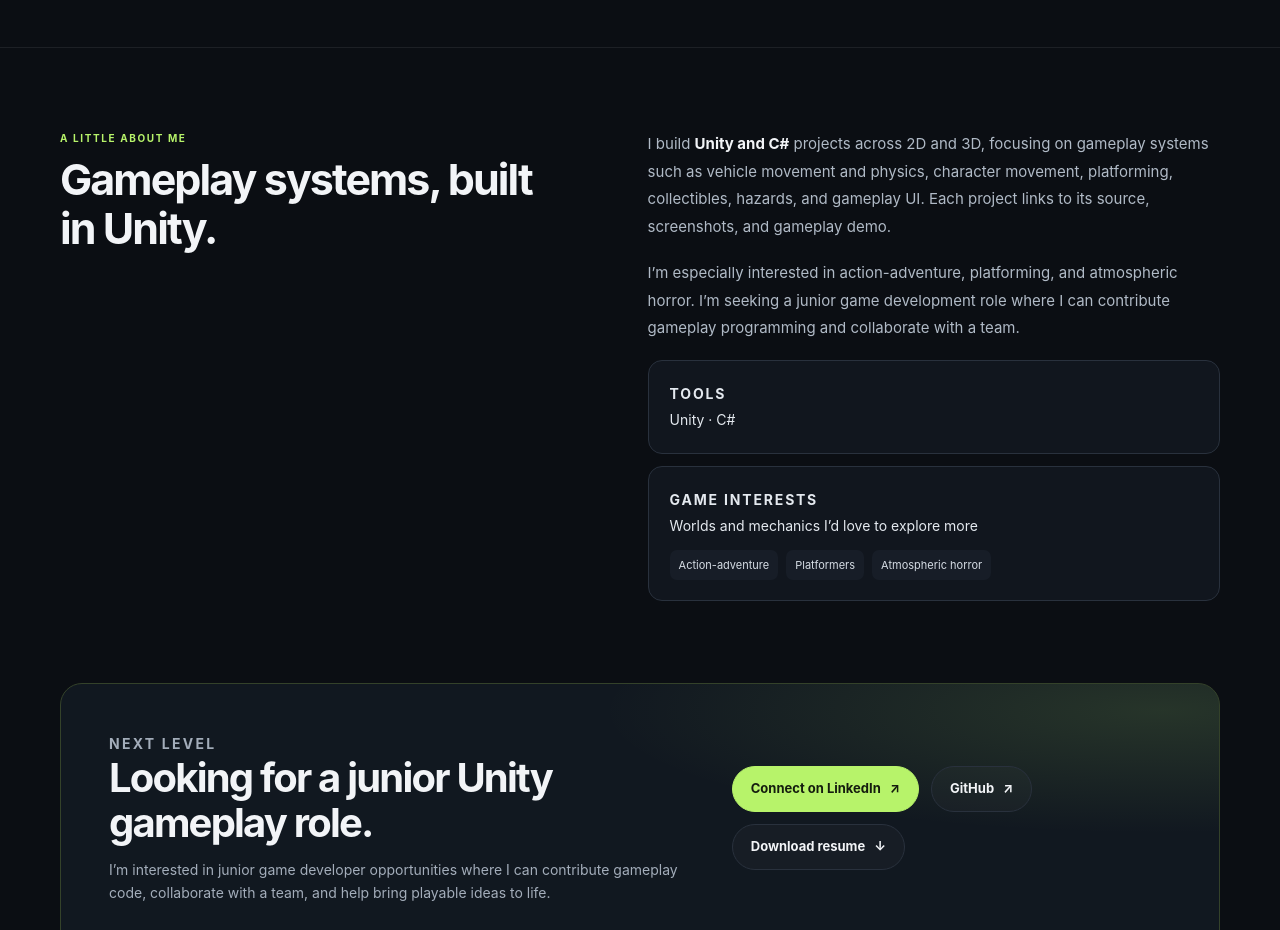
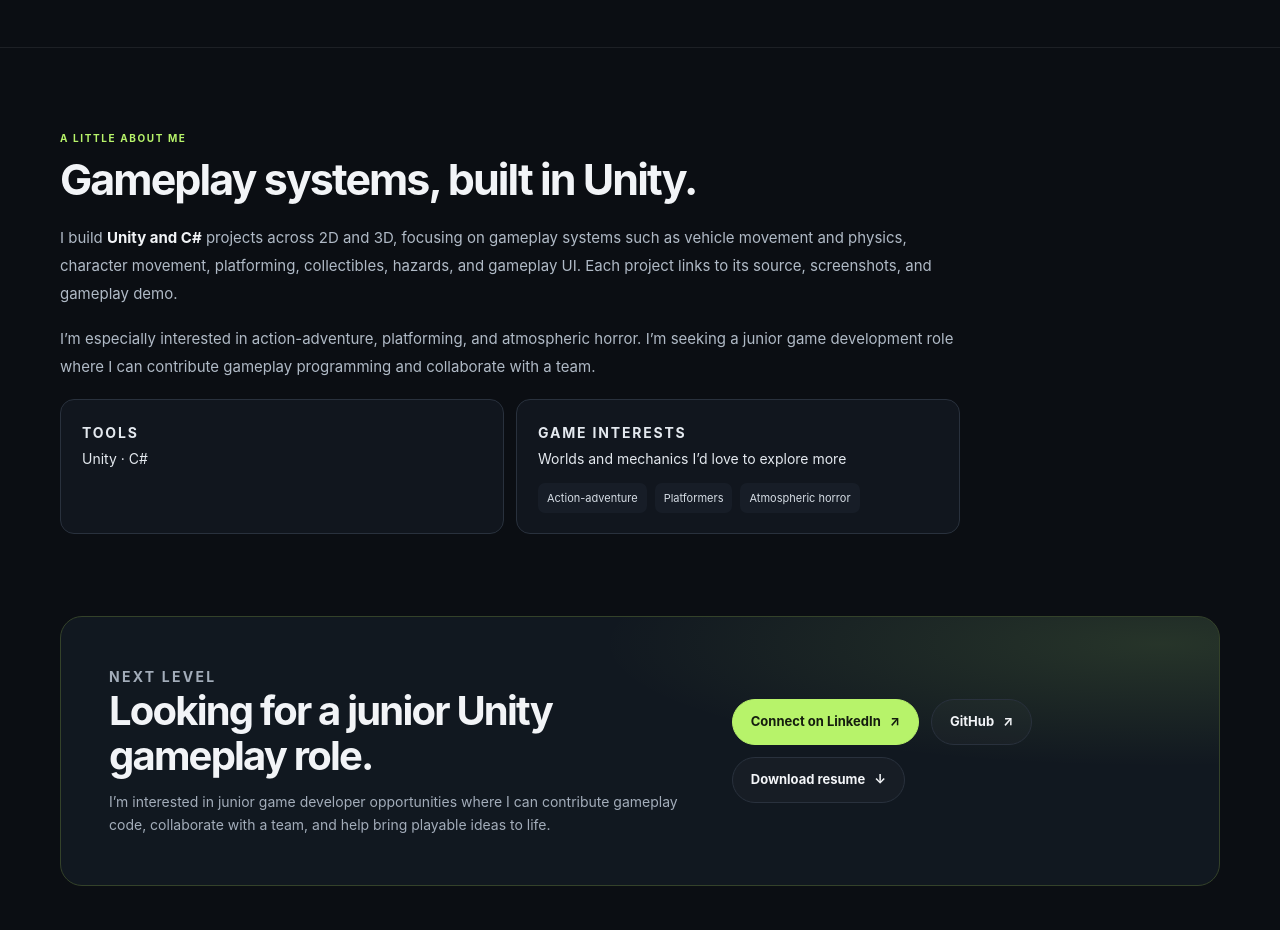
Before and after one commit to shaahinnn/shaahinnn.github.io, a plain HTML site: page index.html in a window 1280 px wide. Shown: the part 2460-3390 px from the top of the page. Drawn offline with Linux system fonts and the light colour scheme.

Commit message:
Rebalance About section layout

```diff
--- a/index.html
+++ b/index.html
@@ -161,11 +161,11 @@
     .project-video { display: block; width: 100%; max-height: 360px; border-radius: 10px; background: #080a0d; }    .achievement-card { padding: clamp(24px, 4vw, 40px); border: 1px solid var(--line); border-radius: var(--radius); background: linear-gradient(135deg, rgba(183,243,106,.07), transparent 60%), var(--surface); }
     .achievement-card h2 { margin-bottom: 12px; }
     .achievement-card > p:last-child { max-width: 720px; margin: 0; color: var(--muted); }
-    .about-grid { display: grid; grid-template-columns: .92fr 1.08fr; gap: clamp(40px, 8vw, 100px); align-items: start; }
-    .about-copy { max-width: 610px; color: #b0bac6; font-size: 15px; line-height: 1.85; }
+    .about-grid { display: grid; grid-template-columns: 1fr; gap: 20px; align-items: start; }
+    .about-copy { max-width: 900px; color: #b0bac6; font-size: 15px; line-height: 1.85; }
     .about-copy p { margin-bottom: 18px; }
     .about-copy strong { color: var(--text); font-weight: 650; }
-    .about-side { display: grid; gap: 12px; }
+    .about-side { display: grid; grid-template-columns: repeat(2, minmax(0, 1fr)); gap: 12px; }
     .about-card { padding: 20px 21px; border: 1px solid var(--line); border-radius: 14px; background: var(--surface); }
     .about-card-label { margin-bottom: 7px; color: var(--soft); font-size: 10px; font-weight: 750; letter-spacing: .13em; text-transform: uppercase; }
     .about-card p { margin-bottom: 0; color: #e4e9ef; font-size: 14px; }
@@ -217,7 +217,8 @@
       .projects { grid-template-columns: 1fr; gap: 14px; }
       .project-detail-columns { grid-template-columns: 1fr; }
       .project p { min-height: auto; }
-      .about-grid { grid-template-columns: 1fr; gap: 25px; }
+      .about-grid { gap: 22px; }
+      .about-side { grid-template-columns: 1fr; }
       .opportunity { padding-bottom: 62px; }
       .opportunity-panel { display: block; }
       .opportunity-panel .button { margin-top: 22px; }
```
